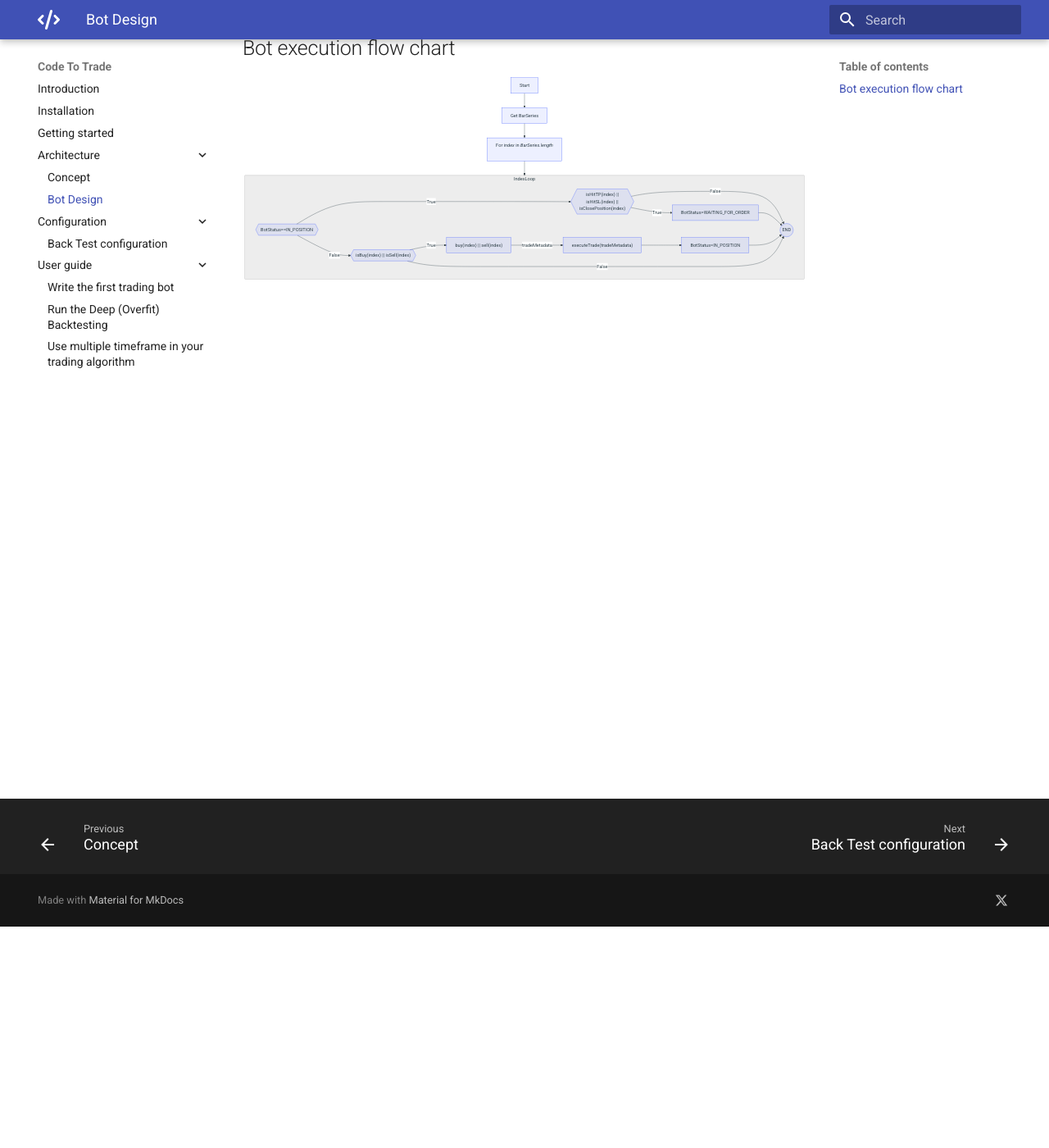
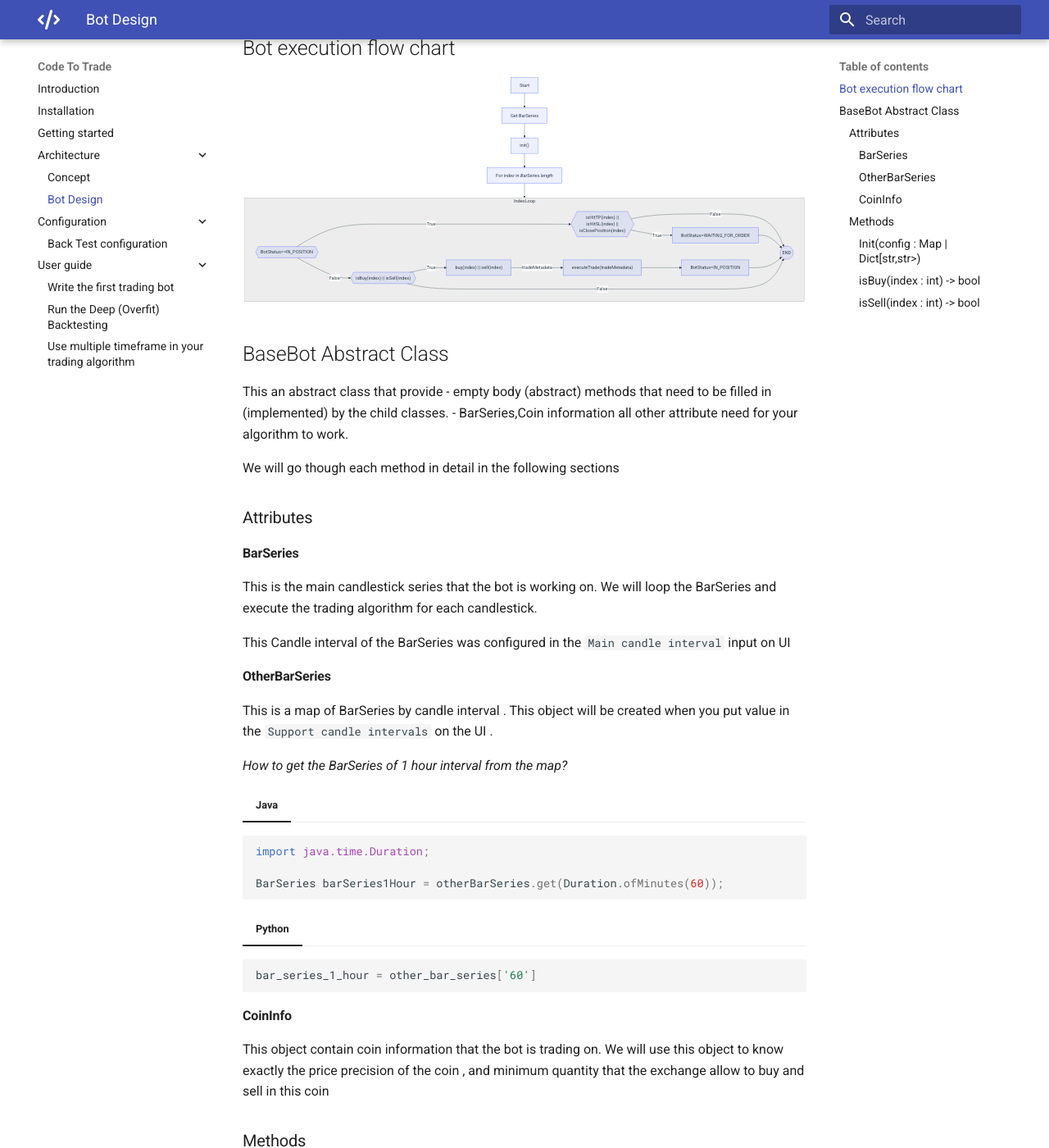
Before and after one commit to truongnhukhang/codetotrade-docs, an MkDocs documentation site: the page built from docs/architecture/2-Bot-Design.md, in a window 1280 px wide and 1400 px high, scrolled down 270 px. Shown: the whole window at 82% size. Built offline with MkDocs 1.6.1 and Material for MkDocs 9.7.7, drawn with Linux system fonts in a browser that asks for light colours; some of the changed text lies outside the part shown.

Commit message:
update doc

````diff
--- a/docs/architecture/2-Bot-Design.md
+++ b/docs/architecture/2-Bot-Design.md
@@ -7,7 +7,8 @@ This part of the documentation describes the execution flow of the bot. How it i
 ``` mermaid
 graph TD
    A[Start] --> B[Get BarSeries]
-   B --> C["`For *index* in *BarSeries.length*`"]
+   B --> Init["`init()`"]
+   Init["`init()`"] --> C["`For *index* in *BarSeries.length*`"]
    C --> IndexLoop
    subgraph IndexLoop
         D{{BotStatus==IN_POSITION}} --> |"True"| E{{"`isHitTP(index) ||
@@ -24,3 +25,131 @@ graph TD
         L --> END
    end
 ```
+
+## BaseBot Abstract Class
+
+This an abstract class that provide
+    - empty body (abstract) methods that need to be filled in (implemented) by the child classes.
+    - BarSeries,Coin information all other attribute need for your algorithm to work.
+
+We will go though each method in detail in the following sections
+
+### Attributes
+
+#### BarSeries
+
+This is the main candlestick series that the bot is working on. We will loop the BarSeries and execute the trading algorithm for each candlestick.
+
+This Candle interval of the BarSeries was configured in the `Main candle interval` input on UI
+
+#### OtherBarSeries
+
+This is a map of BarSeries by candle interval . This object will be created when you put value in the `Support candle intervals` on the UI .
+
+*How to get the BarSeries of 1 hour interval from the map?*
+
+=== "Java"
+```java
+import java.time.Duration;
+
+BarSeries barSeries1Hour = otherBarSeries.get(Duration.ofMinutes(60));
+```
+=== "Python"
+```python
+bar_series_1_hour = other_bar_series['60']
+```
+
+#### CoinInfo
+
+This object contain coin information that the bot is trading on. We will use this object to know exactly the price precision of the coin , and minimum quantity that the exchange allow to buy and sell in this coin
+
+### Methods
+
+#### Init(config : Map<String,String> | Dict[str,str>)
+
+This method is called when the bot is initialized, allowing you to configure your indicators with parameters from `Indicator params` input on the UI.
+
+#### isBuy(index : int) -> bool
+
+This method is called for each Bar (CandleStick) to determine if the bot should buy at this Bar .
+
+*How to get Current Bar by index?*
+
+=== "Java"
+    ```java
+    @Override
+    public boolean isBuy(int i) {
+        Bar currentBar = barSeries.getBar(index);
+        double closePrice = bar.getClosePrice().doubleValue();
+        long openTime = bar.getBeginTime().toInstant().toEpochMilli();
+    }
+    ```
+
+=== "Python"
+    ```python
+    def is_buy(self, idx: int) -> bool:
+        current_bar = self.bar_series.bars[idx]
+        close_price = current_bar.close
+        open_time = current_bar.start_time
+    ```
+*How to get Previous Bar by index?*
+
+=== "Java"
+    ```java
+    @Override
+    public boolean isBuy(int i) {
+        Bar prevBar = barSeries.getBar(index-1);
+    }
+    ```
+
+=== "Python"
+    ```python
+    def is_buy(self, idx: int) -> bool:
+        prev_bar = self.bar_series.bars[idx-1]
+    ```
+*How to get last n Bar from index? (Sometime you need to know price of last 3 candles)*
+
+=== "Java"
+    ```java
+    @Override
+    public boolean isBuy(int i) {
+        Bar nLastBar = barSeries.getBar(index-3);
+    }
+    ```
+
+=== "Python"
+    ```python
+    def is_buy(self, idx: int) -> bool:
+        current_bar = self.bar_series.bars[idx-3]
+    ```
+*How to get Bar (CandleStick) of 1 hour interval BarSeries by index?*
+
+In order to get the Bar of 1 hour interval BarSeries by main index, you can use the following code:
+
+=== "Java"
+    ```java
+    @Override
+    public boolean isBuy(int i) {
+        Bar currentMainBar = barSeries.getBar(index);
+        long openTimeOfCurrentMainBar = currentMainBar.getBeginTime().toInstant().toEpochMilli();
+        BarSeries barSeries1Hour = otherBarSeries.get(Duration.ofMinutes(60));
+
+        int idx1h = getIndexOfBarSeriesByTime(barSeries1Hour, openTimeOfCurrentMainBar);
+        Bar current1hBar = barSeries1Hour.getBar(idx1h);
+        double closePrice = current1hBar.getClosePrice().doubleValue();
+    }
+    ```
+=== "Python"
+    ```python
+    def is_buy(self, idx: int) -> bool:
+        current_main_bar = self.bar_series.bars[idx]
+        open_time_of_current_main_bar = current_main_bar.start_time
+        bar_series_1_hour = other_bar_series['60']
+
+        idx_1h = get_index_of_bar_series_by_time(bar_series_1_hour, open_time_of_current_main_bar)
+        current_1h_bar = bar_series_1_hour.bars[idx_1h]
+    ```
+
+#### isSell(index : int) -> bool
+
+Same isBuy but for selling.
````
Also changed, not shown: docs/user guide/2-run-deep-backtesting-for-bot.md (+2 -2 lines), docs/user guide/3-Use-multiple-timeframe-in-your-trading-algorithm.md (+28 -5 lines).
